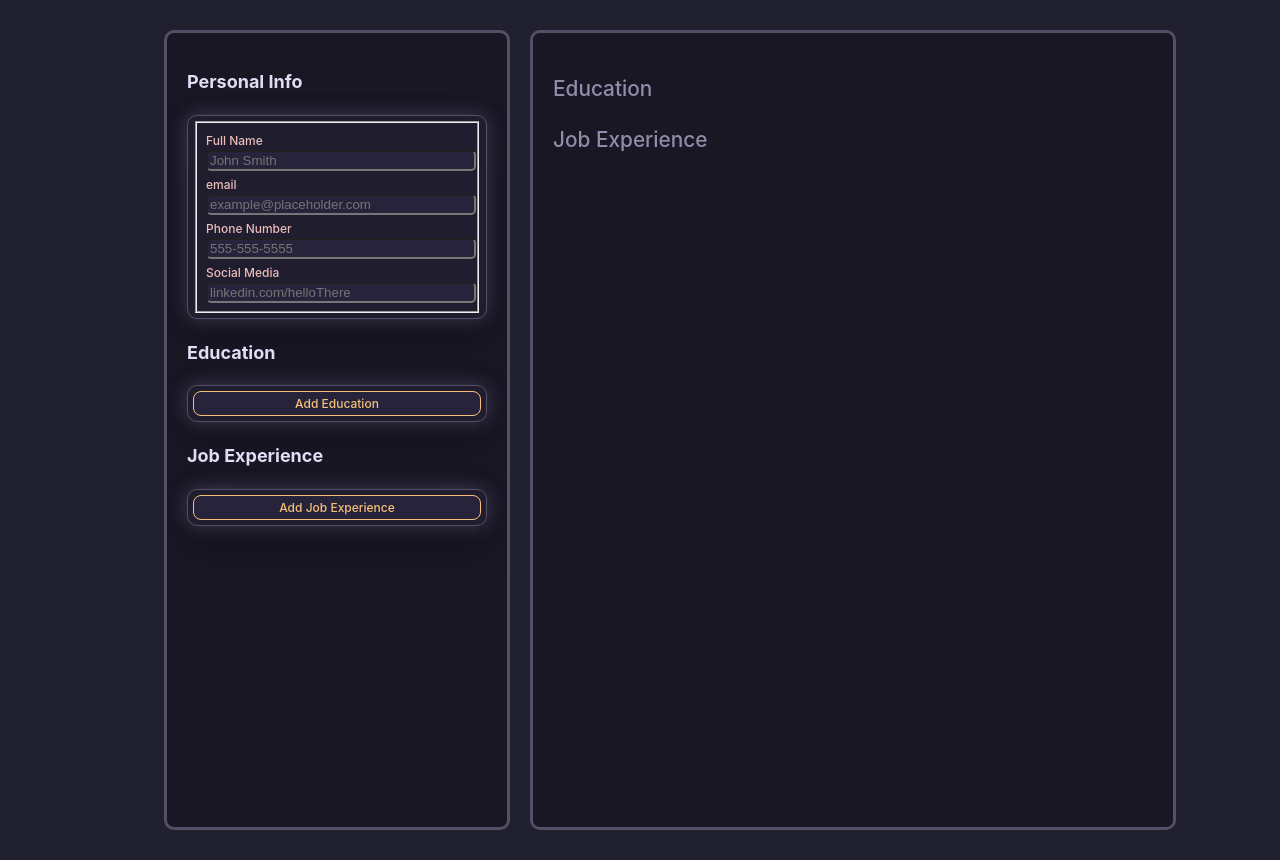
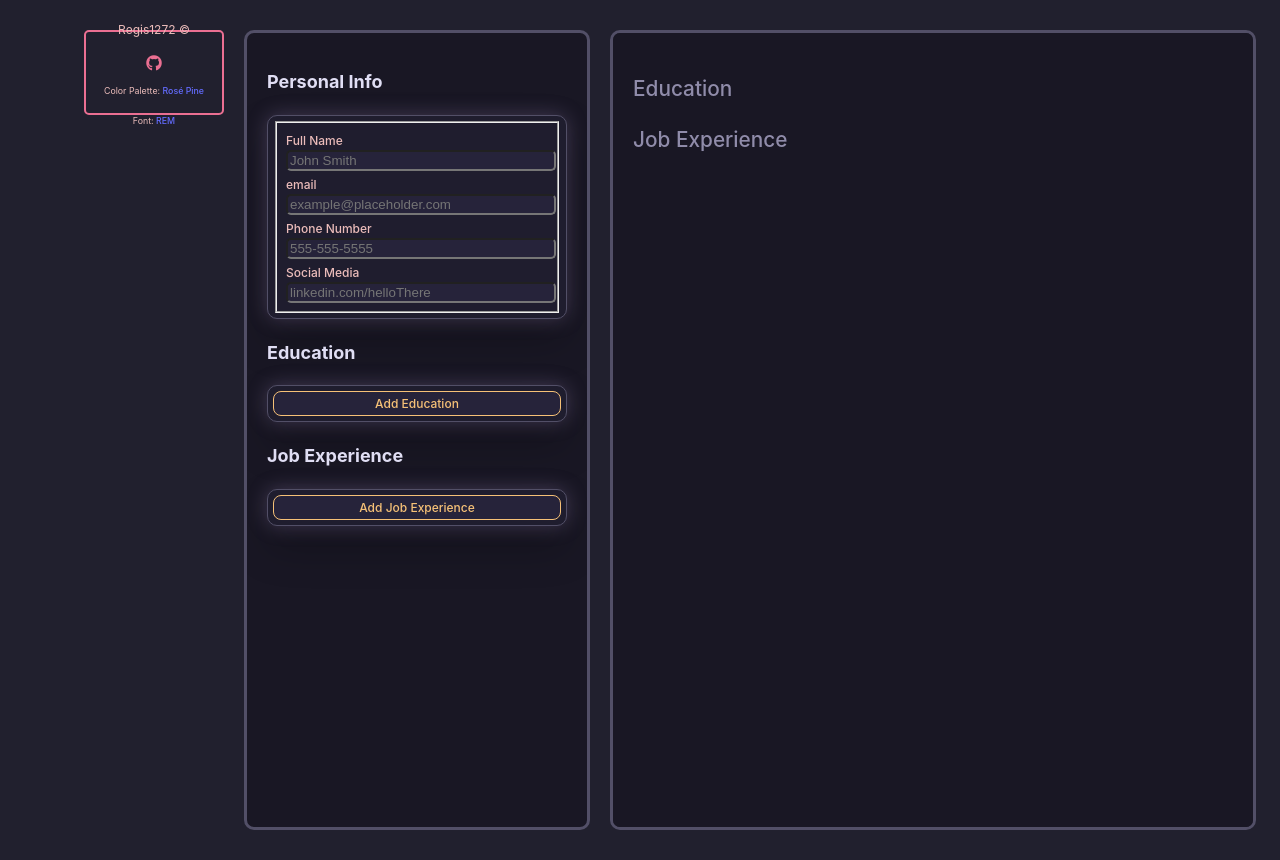
Before and after one commit to Regis1272/odin-cv-application, a React (Vite) app: page / in a window 1280 px wide. Shown: the top 860 px of the page. Built offline with nearby package versions, Linux system fonts and the light colour scheme; a web font is replaced by a local one.

Commit message:
Add header. Minor fixes.

```diff
--- a/src/components/App.jsx
+++ b/src/components/App.jsx
@@ -41,6 +41,21 @@ const cvStyles = {
         width: '100vw',
         height: '100vh',
         padding: '30px',
+    },
+
+    header: {
+        display: 'flex',
+        flexDirection: 'column',
+        justifyContent: 'center',
+        alignItems: 'center',
+
+        width: '130px',
+        height: '75px',
+
+        border: '2px solid ' + rosePine.love,
+        borderRadius: '5px',
+        padding: '3px',
+        marginBottom: '5px',
     },
 
     CV_Form: {
@@ -317,6 +332,21 @@ function App() {
 
     return (
         <div id='container' style={cvStyles.container}>
+
+            <div id='header' style={cvStyles.header}>
+                <link rel="stylesheet" href="https://cdnjs.cloudflare.com/ajax/libs/font-awesome/5.15.3/css/all.min.css" />
+
+                <p style={{color: rosePine.rose, fontSize: '.75rem'}}> Regis1272 ©</p>
+
+                <a href="https://github.com/Regis1272/">
+                <span class="fab fa-github" style={{color: rosePine.love}}></span>
+                </a>
+
+                <p style={{color: rosePine.rose, fontSize: '.55rem'}}>Color Palette: <a href="https://rosepinetheme.com/">Rosé Pine</a></p>
+                <p style={{color: rosePine.rose, fontSize: '.55rem'}}>Font: <a href="https://fonts.google.com/specimen/REM">REM</a></p>
+
+            </div>
+
             <form id='CV_Form' style={cvStyles.CV_Form}>
 
                 <h2>Personal Info</h2>
--- a/src/components/JobExperience.jsx
+++ b/src/components/JobExperience.jsx
@@ -72,7 +72,7 @@ const CV_JobExp = (props) => {
             <div style={props.styles.CV_Title}>{props.fields.position}</div>
             <div>
                 <span style={props.styles.CV_Date}>{props.fields.dateEmployed}</span>
-                <span> to </span>
+                {(props.fields.dateEmployed != '') && <span> to </span>}
                 <span style={props.styles.CV_Date}>{props.fields.dateLeft}</span>
             </div>
             <p style={{padding: '5px 20px 0 20px'}}>{props.fields.description}</p>
```
